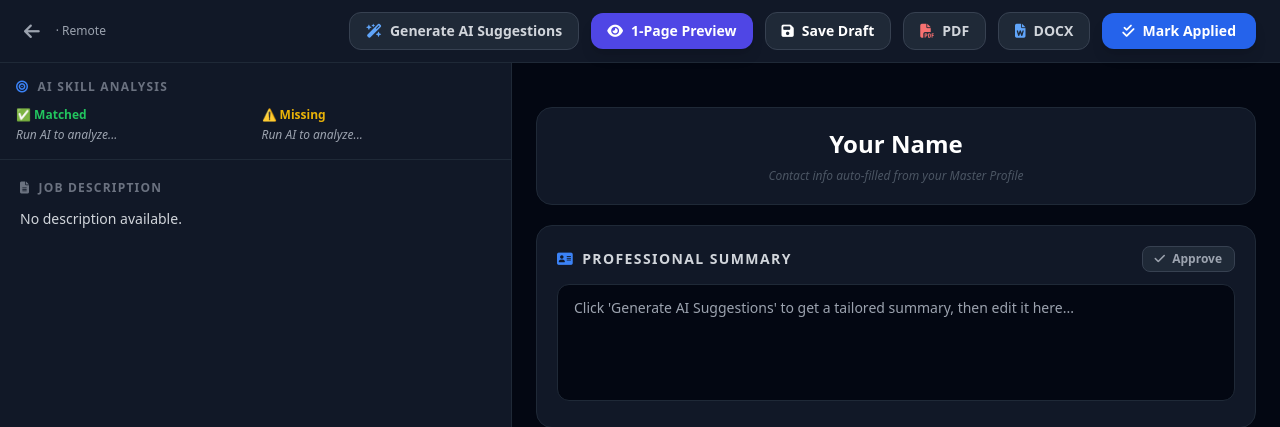
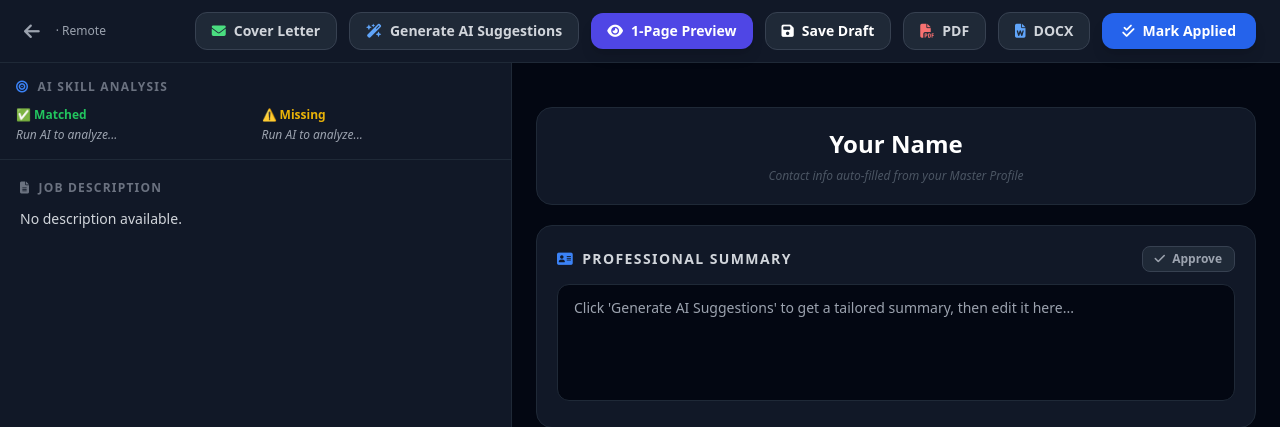
Before and after one commit to Fauxx/jobflow, a Python web app: template templates/applications/builder.html in a window 1280 px wide. Shown: the top 427 px of the page. Run offline with Jinja, Linux system fonts and the light colour scheme; the template is opened without the code that fills it, so the values that code supplies are empty; some libraries are stand-ins or nearby versions.

Commit message:
feat: add Cover Letter Generator directly into the Resume Builder page to instantly draft a tailored cover letter using the tailored resume context

```diff
--- a/templates/applications/builder.html
+++ b/templates/applications/builder.html
@@ -30,6 +30,9 @@
             </div>
         </div>
         <div class="flex items-center space-x-3">
+            <button onclick="document.getElementById('cover-letter-modal').classList.remove('hidden')" class="bg-gray-800 hover:bg-gray-700 text-gray-300 font-semibold py-2 px-4 rounded-xl text-sm transition flex items-center space-x-2 border border-gray-700">
+                <i class="fa-solid fa-envelope text-green-400"></i><span>Cover Letter</span>
+            </button>
             <button onclick="generateResume()" id="gen-btn" class="bg-gray-800 hover:bg-gray-700 text-gray-300 font-semibold py-2 px-4 rounded-xl text-sm transition flex items-center space-x-2 border border-gray-700">
                 <i class="fa-solid fa-wand-magic-sparkles text-blue-400"></i><span>Generate AI Suggestions</span>
             </button>
@@ -218,6 +221,32 @@
                     </div>
                 </div>
             </div>
+        </div>
+    </div>
+
+    <!-- Cover Letter Modal -->
+    <div id="cover-letter-modal" class="fixed inset-0 bg-black/90 backdrop-blur-sm z-50 flex items-center justify-center hidden">
+        <div class="bg-gray-900 border border-gray-800 p-8 rounded-2xl shadow-2xl w-full max-w-4xl relative flex flex-col h-[80vh]">
+            <div class="flex justify-between items-center mb-4 shrink-0">
+                <div>
+                    <h2 class="text-xl font-black text-white mb-1"><i class="fa-solid fa-envelope text-green-400 mr-2"></i>Cover Letter Generator</h2>
+                    <p class="text-xs text-gray-400">Instantly generate a tailored cover letter using your profile and the job description.</p>
+                </div>
+                <button onclick="document.getElementById('cover-letter-modal').classList.add('hidden')" class="text-gray-500 hover:text-white transition bg-gray-800 rounded-full w-8 h-8 flex items-center justify-center">
+                    <i class="fa-solid fa-xmark"></i>
+                </button>
+            </div>
+
+            <div class="flex justify-between items-center mb-2 shrink-0">
+                <button onclick="generateCoverLetter()" id="btn-generate-cl" class="bg-blue-600 hover:bg-blue-500 text-white font-bold py-2 px-5 rounded-xl text-sm transition shadow-lg flex items-center space-x-2">
+                    <i class="fa-solid fa-wand-magic-sparkles"></i><span>Draft Cover Letter</span>
+                </button>
+                <button onclick="copyCoverLetter()" class="text-gray-400 hover:text-white text-xs font-bold transition flex items-center space-x-1">
+                    <i class="fa-solid fa-copy"></i><span id="cl-copy-text">Copy to Clipboard</span>
+                </button>
+            </div>
+
+            <textarea id="cover-letter-box" class="w-full flex-1 bg-gray-950 border border-gray-800 rounded-xl p-6 text-gray-300 text-sm font-mono focus:outline-none focus:border-blue-500 resize-none overflow-y-auto" placeholder="Click 'Draft Cover Letter' to write a context-aware cover letter based on this job's description and your profile."></textarea>
         </div>
     </div>
 
@@ -712,6 +741,38 @@
             toast.className = `fixed bottom-5 right-5 ${isError ? 'bg-red-600' : 'bg-green-600'} text-white py-3 px-6 rounded-xl shadow-lg font-bold z-50 flex items-center space-x-2`;
             setTimeout(() => toast.classList.add('hidden'), 3000);
         }
+        // ─── Cover Letter ───
+        async function generateCoverLetter() {
+            const btn = document.getElementById('btn-generate-cl');
+            const box = document.getElementById('cover-letter-box');
+
+            btn.innerHTML = '<i class="fa-solid fa-spinner fa-spin"></i><span>Drafting...</span>';
+            btn.disabled = true;
+            box.value = "AI is drafting your cover letter... This may take a few seconds.";
+
+            try {
+                const res = await fetch(`/applications/${jobId}/generate-cover-letter`);
+                if (res.ok) {
+                    const data = await res.json();
+                    box.value = data.draft;
+                } else {
+                    box.value = "Error generating cover letter. The API might be rate limited.";
+                }
+            } catch (e) {
+                box.value = "Network error while generating draft.";
+            }
+
+            btn.innerHTML = '<i class="fa-solid fa-wand-magic-sparkles"></i><span>Draft Cover Letter</span>';
+            btn.disabled = false;
+        }
+
+        function copyCoverLetter() {
+            const box = document.getElementById('cover-letter-box');
+            box.select();
+            document.execCommand('copy');
+            document.getElementById('cl-copy-text').innerText = 'Copied!';
+            setTimeout(() => { document.getElementById('cl-copy-text').innerText = 'Copy to Clipboard'; }, 2000);
+        }
     </script>
 </body>
 </html>
```
Also changed, not shown: src/routers/applications.py (+40 -0 lines).
